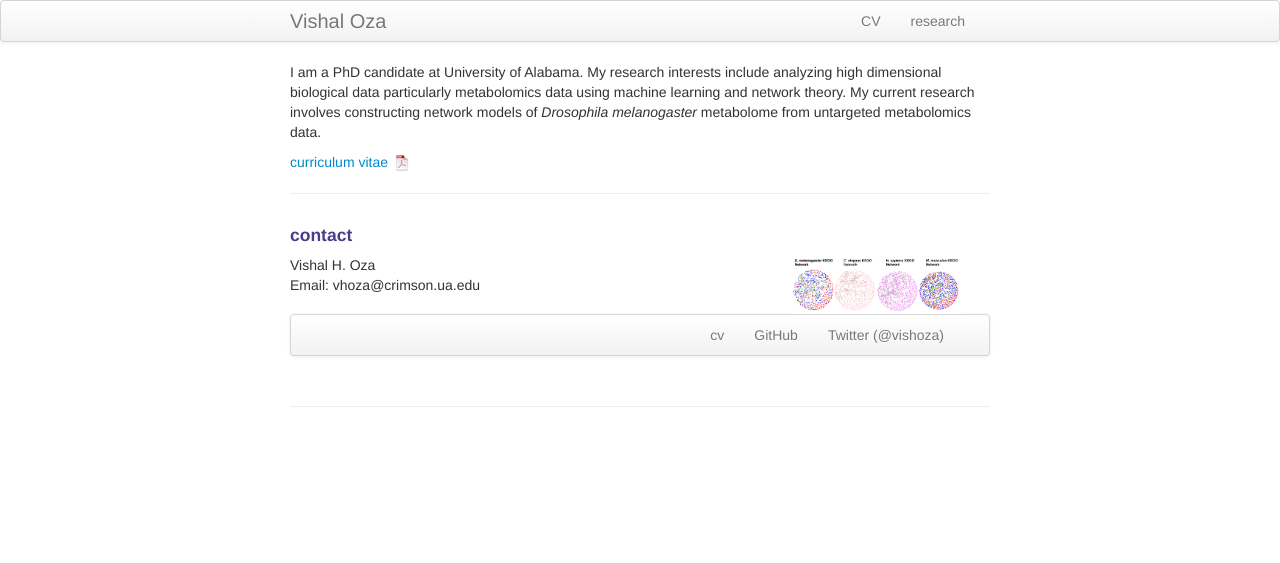
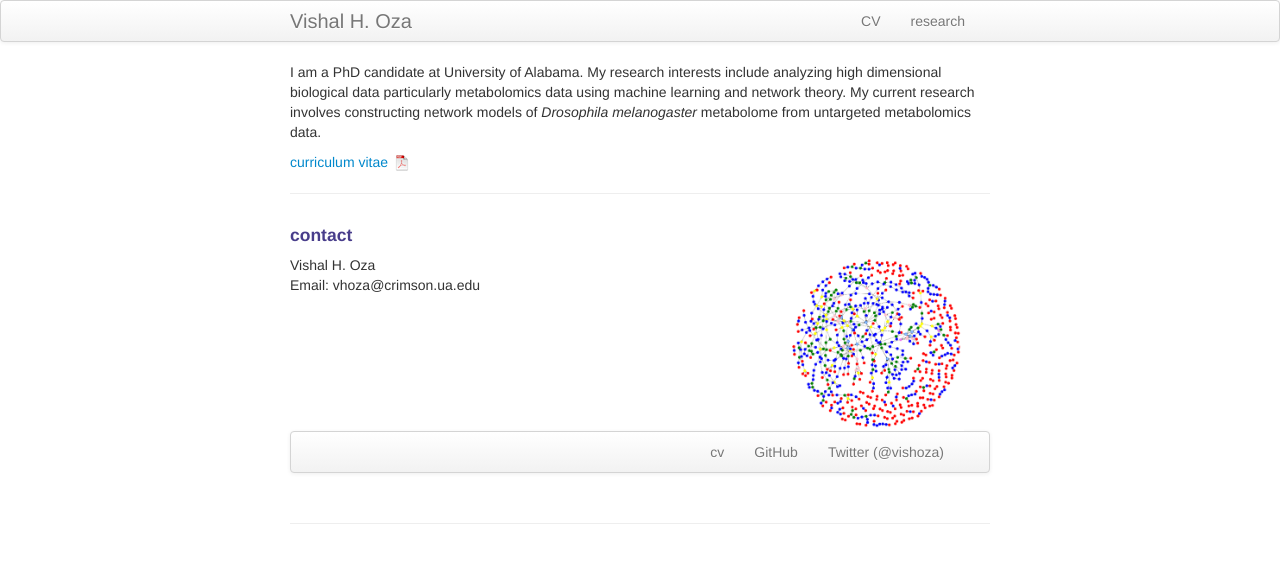
Before and after one commit to vishaloza/vishaloza.github.io, a Jekyll site: the page built from index.md, in a window 1280 px wide. Shown: the top 563 px of the page. Built offline with Jekyll 4.4.1, drawn with Linux system fonts in a browser that asks for light colours.

Commit message:
Website update -2

```diff
--- a/_config.yml
+++ b/_config.yml
@@ -8,9 +8,9 @@ highlighter: rouge
 # Themes are encouraged to use these universal variables
 # so be sure to set them if your theme uses them.
 #
-title : Vishal Oza
+title : Vishal H. Oza
 author :
-  name : Vishal Oza
+  name : Vishal H. Oza
   email : vhoza@crimson.ua.edu
   github : vishaloza
   twitter : vishoza
--- a/index.md
+++ b/index.md
@@ -23,8 +23,8 @@ I am a PhD candidate at University of Alabama. My research interests include ana
         </div>
 
         <div class="span2">
-        <a href="../assets/kegg_networks.png">
-            <img src="../assets/kegg_networks.png"
+        <a href="../assets/fly_kegg.png">
+            <img src="../assets/fly_kegg.png"
                   title="Vishal H. Oza" alt="Vishal H. Oza"/></a>
         </div>
     </div>
```
Also changed, not shown: assets/fly_kegg.png (added), assets/kegg_networks.png (deleted).
